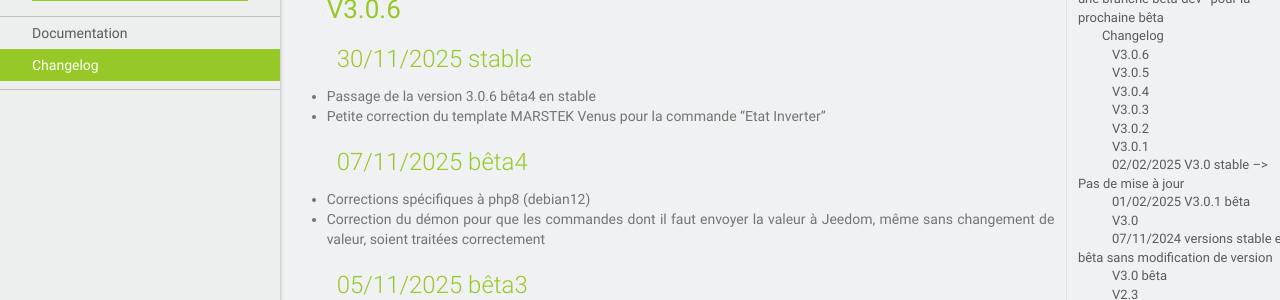
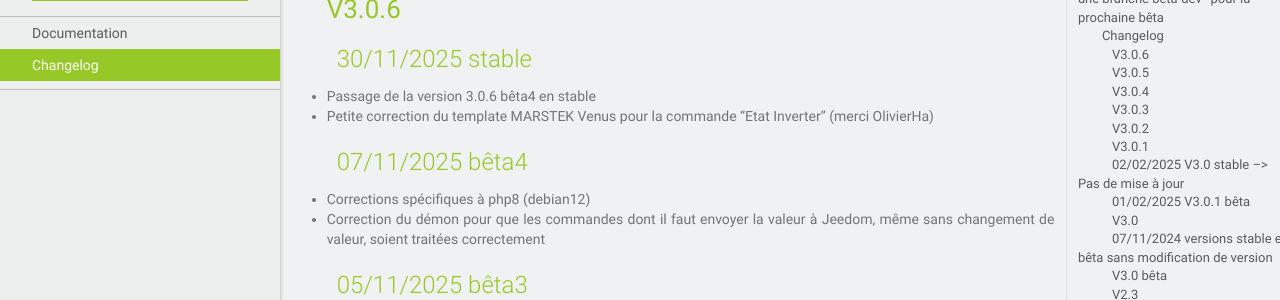
Before and after one commit to MrWaloo/jeedom-plugins-doc, a Jekyll site: the page built from docs/fr_FR/mymodbus_changelog.md, in a window 1280 px wide and 900 px high, scrolled down 349 px. Shown: the part 152-452 px from the top of the window. Built offline with Jekyll 4.4.1, drawn with Linux system fonts in a browser that asks for light colours; emoji names are drawn with the system emoji font; our own code applies the rules of GitHub Pages for plain Markdown files.

Commit message:
Update mymodbus_changelog.md

```diff
--- a/docs/fr_FR/mymodbus_changelog.md
+++ b/docs/fr_FR/mymodbus_changelog.md
@@ -15,7 +15,7 @@ Documentation à jour avec la version V3.0.6 stable.
 #### 30/11/2025 stable
 
 - Passage de la version 3.0.6 bêta4 en stable
-- Petite correction du template MARSTEK Venus pour la commande "Etat Inverter"
+- Petite correction du template MARSTEK Venus pour la commande "Etat Inverter" (merci OlivierHa)
 
 #### 07/11/2025 bêta4
 
```
